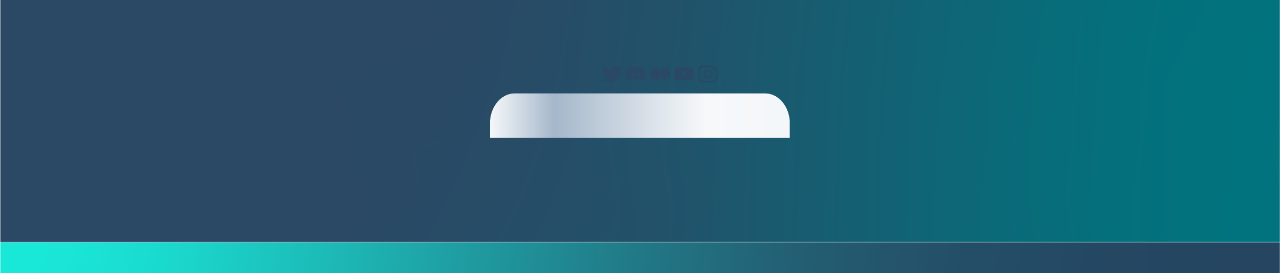
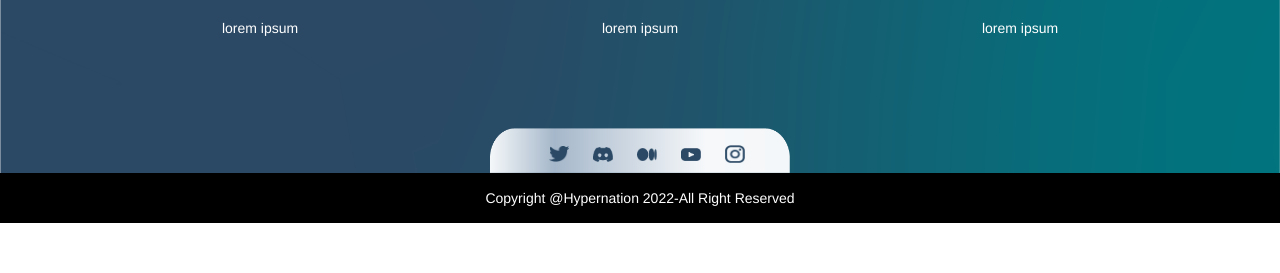
Before and after one commit to ahmar7/HyperNation_website, a plain HTML site: page home.html in a window 1280 px wide. Shown: the part 3917-4190 px from the top of the page. After the commit the page ends 4140 px from the top, so only its background shows below. Drawn offline with nearby package versions, Linux system fonts and the light colour scheme.

Commit message:
home update

```diff
--- a/css/main.css
+++ b/css/main.css
@@ -138,7 +138,7 @@ a {
 
 .column-1 {
     width: 30%;
-    margin-right: 100px;
+    margin-right: 200px;
 }
 
 .nft-heading {
@@ -168,8 +168,13 @@ a {
     font-family: 'Poppins', sans-serif;
 }
 
+
+
 .column-2 img {
+    display: flex;
+    justify-content: right;
     width: 400px;
+    text-align: right !important;
 }
 
 .news-section {
@@ -288,6 +293,17 @@ a {
 
 .social-link ul li {
     display: inline;
+    margin-right: 10px !important;
+
+    margin-left: 10px !important;
+}
+
+.social-link ul {
+    position: absolute;
+    left: 39%;
+    text-align: center;
+    margin-top: 15px;
+
 }
 
 .social-link ul li img {
@@ -295,3 +311,16 @@ a {
 }
 
 /* Social icons css end */
+/* Footer section start */
+.footer {
+    background-color: black;
+    text-align: center;
+    height: 50px;
+}
+
+.footer p {
+    color: white;
+    padding-top: 15px;
+}
+
+/* Footer section end */
--- a/home.html
+++ b/home.html
@@ -113,7 +113,7 @@
                         income.</p>
                 </div>
                 <div class="column-2">
-                    <img src="./assets/home/hypernation icons.png"
+                    <img src="./assets/home/nft.png"
                          alt="">
                 </div>
             </div>
@@ -169,6 +169,7 @@
                                         <img src="./assets/home/news1.png"
                                              alt="">
                                     </div>
+                                        <div class="news-tag"> lorem ipsum</div>
                                 </div>
                             </a>
                             <a href="https://bitcoinist.com/hypernft-launches-the-first-nft-product-hos-to-create-a-new-generation-of-nft-market/"
@@ -178,6 +179,7 @@
                                         <img src="./assets/home/news2.png"
                                              alt="">
                                     </div>
+                                        <div class="news-tag"> lorem ipsum</div>
                                 </div>
                             </a>
                             <a href="https://www.livebitcoinnews.com/hypernft-launches-the-first-nft-product-hos-to-create-a-new-generation-of-nft-market/"
@@ -187,6 +189,7 @@
                                         <img src="./assets/home/news3.png"
                                              alt="">
                                     </div>
+                                        <div class="news-tag"> lorem ipsum</div>
                                 </div>
                             </a>
 
@@ -206,38 +209,21 @@
 <center><div class="social-icons">
     <div class="social-link">
         <ul>
-            <li><img src="./assets/icons/Asset 8.png" alt=""></li>
-            <li><img src="./assets/icons/Asset 5.png" alt=""></li>
-            <li><img src="./assets/icons/Asset 7.png" alt=""></li>
-            <li><img src="./assets/icons/Asset 9.png" alt=""></li>
-            <li><img src="./assets/icons/Asset 6.png" alt=""></li>
+           <a href=""> <li><img src="./assets/icons/Asset 8.png" alt=""></li></a>
+            <a href=""><li><img src="./assets/icons/Asset 5.png" alt=""></li></a>
+            <a href=""><li><img src="./assets/icons/Asset 7.png" alt=""></li></a>
+            <a href=""><li><img src="./assets/icons/Asset 9.png" alt=""></li></a>
+            <a href=""><li><img src="./assets/icons/Asset 6.png" alt=""></li></a>
 
         </ul>
     </div>
-    <img src="./assets/icons/Asset 10.png" alt="">
+    <img class="social-bg" src="./assets/icons/Asset 10.png" alt="">
 </div></center>
 
-            <br>
-            <br>
-            <br>
-            <br>
-            <br>
-            <br>
-            <br>
-            <br>
-            <br>
-            <br>
-            <br>
-            <br>
-            <br>
-            <br>
-            <br>
-            <br>
-            <br>
-            <br>
-            <br>
         </div>
-
+<footer class="footer">
+    <p>Copyright @Hypernation 2022-All Right Reserved</p>
+</footer>
     </div>
 </body>
 <script src="./js/slider.js"></script>
```
Also changed, not shown: assets/home/nft.png (added).
